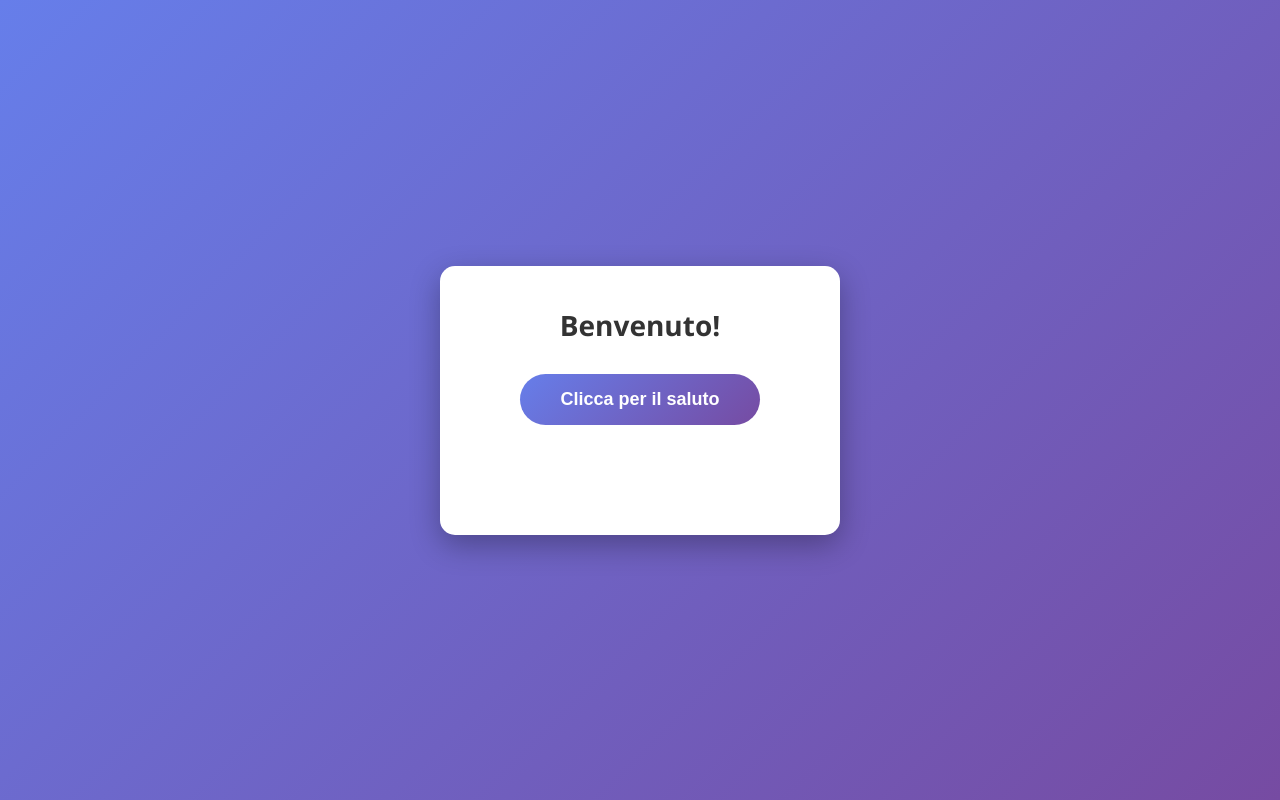
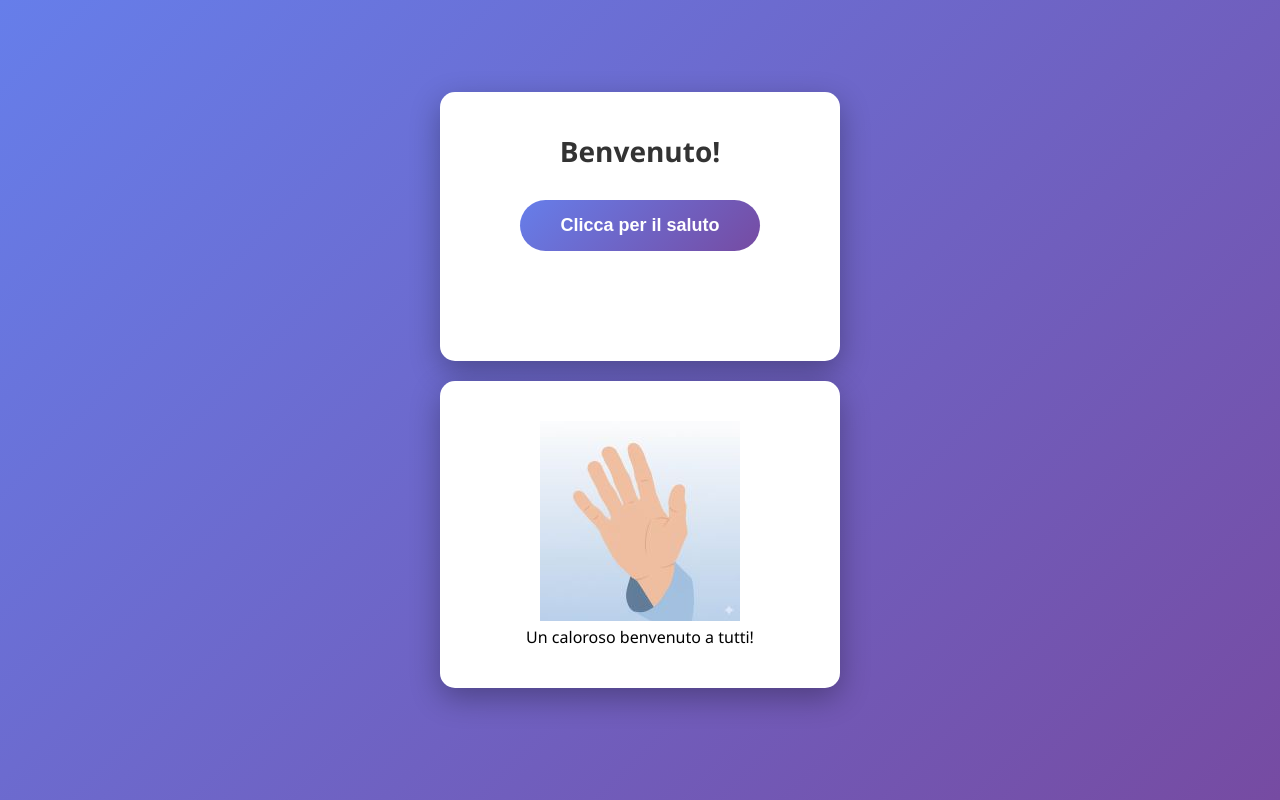
Before and after one commit to FloFree/Inteligencia, a plain HTML site: page src/index.html in a window 1280 px wide. Drawn offline with Linux system fonts and the light colour scheme.

Commit message:
proto page

```diff
--- a/src/index.html
+++ b/src/index.html
@@ -1,18 +1,29 @@
 <!DOCTYPE html>
 <html lang="it">
+
 <head>
     <meta charset="UTF-8">
     <meta name="viewport" content="width=device-width, initial-scale=1.0">
     <title>Pagina di Saluto</title>
     <link rel="stylesheet" href="style.css">
 </head>
+
 <body>
+
     <div class="container">
         <h1>Benvenuto!</h1>
         <button class="btn-saluto" id="btnSaluto">Clicca per il saluto</button>
         <div class="messaggio" id="messaggio"></div>
     </div>
 
+    <div class="container">
+        <figure>
+            <img src="immagine.jpg" alt="Immagine di benvenuto">
+            <figcaption>Un caloroso benvenuto a tutti!</figcaption>
+        </figure>
+    </div>
+
     <script src="script.js"></script>
+
 </body>
 </html>
--- a/src/style.css
+++ b/src/style.css
@@ -9,6 +9,7 @@ body {
     background: linear-gradient(135deg, #667eea 0%, #764ba2 100%);
     min-height: 100vh;
     display: flex;
+    flex-direction: column;
     justify-content: center;
     align-items: center;
     padding: 20px;
@@ -22,6 +23,7 @@ body {
     text-align: center;
     max-width: 400px;
     width: 100%;
+    margin-bottom: 20px;
 }
 
 h1 {
```
Also changed, not shown: src/immagine.jpg (added).
